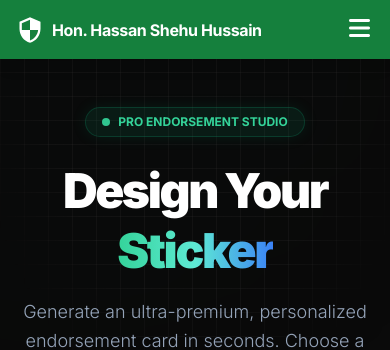
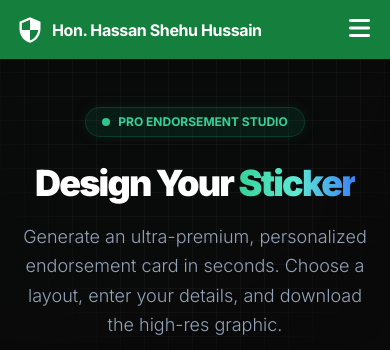
Before and after one commit to archtech12/hon-hash, a Next.js app: page /sticker-generator in a window 390 px wide. Shown: the top 350 px of the page. Built offline with nearby package versions, Linux system fonts and the light colour scheme; what @sanity/demo would draw is missing.

Commit message:
style(sticker-generator): optimize typography scale for mobile devices

```diff
--- a/app/(personal)/sticker-generator/page.tsx
+++ b/app/(personal)/sticker-generator/page.tsx
@@ -200,7 +200,7 @@
                      <span className="w-2 h-2 rounded-full bg-emerald-400 animate-pulse"></span>
                      PRO ENDORSEMENT STUDIO
                 </div>
-                <h1 className="text-5xl md:text-7xl font-black text-white mb-4 tracking-tighter leading-tight">
+                <h1 className="text-4xl md:text-6xl lg:text-7xl font-black text-white mb-4 tracking-tighter leading-tight">
                     Design Your <br className="hidden lg:block"/>
                     <span className="text-transparent bg-clip-text bg-gradient-to-r from-emerald-400 via-teal-300 to-blue-500">Sticker</span>
                 </h1>
```
